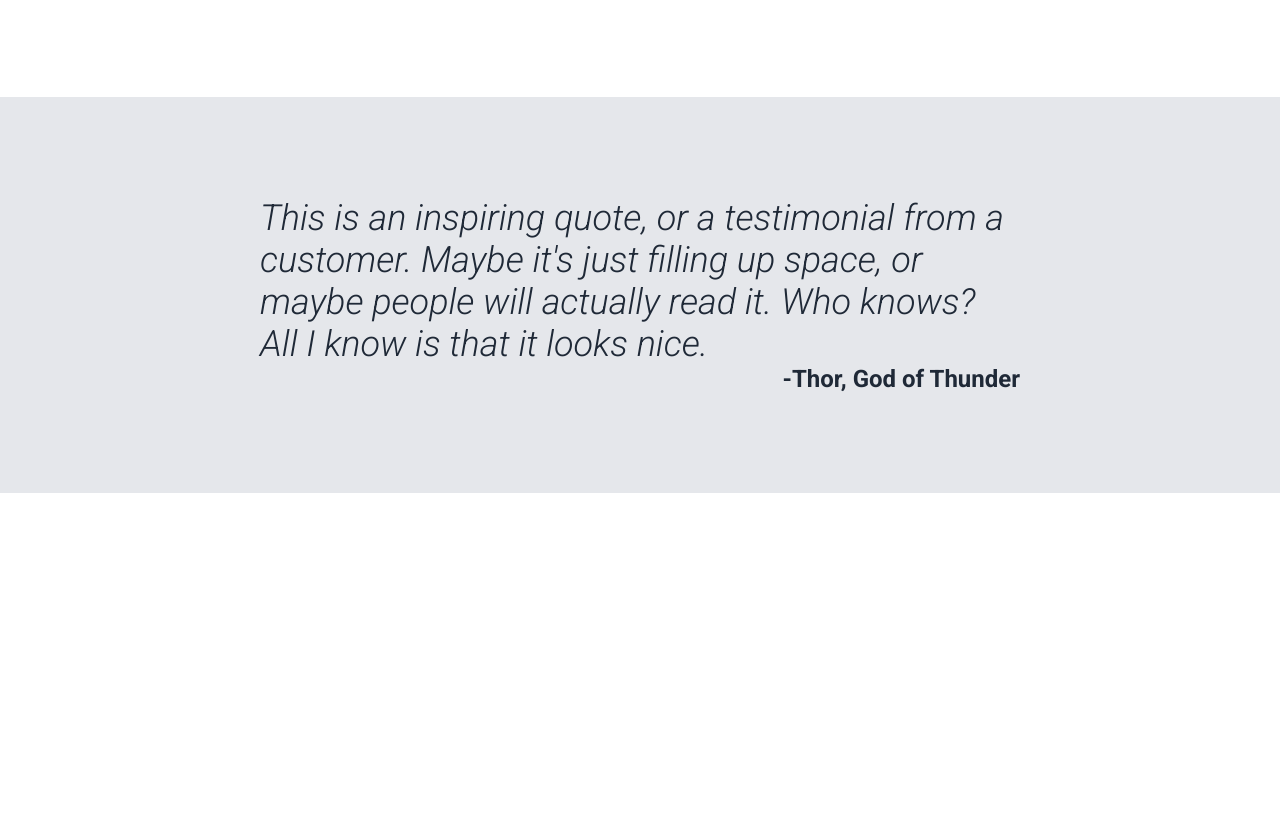
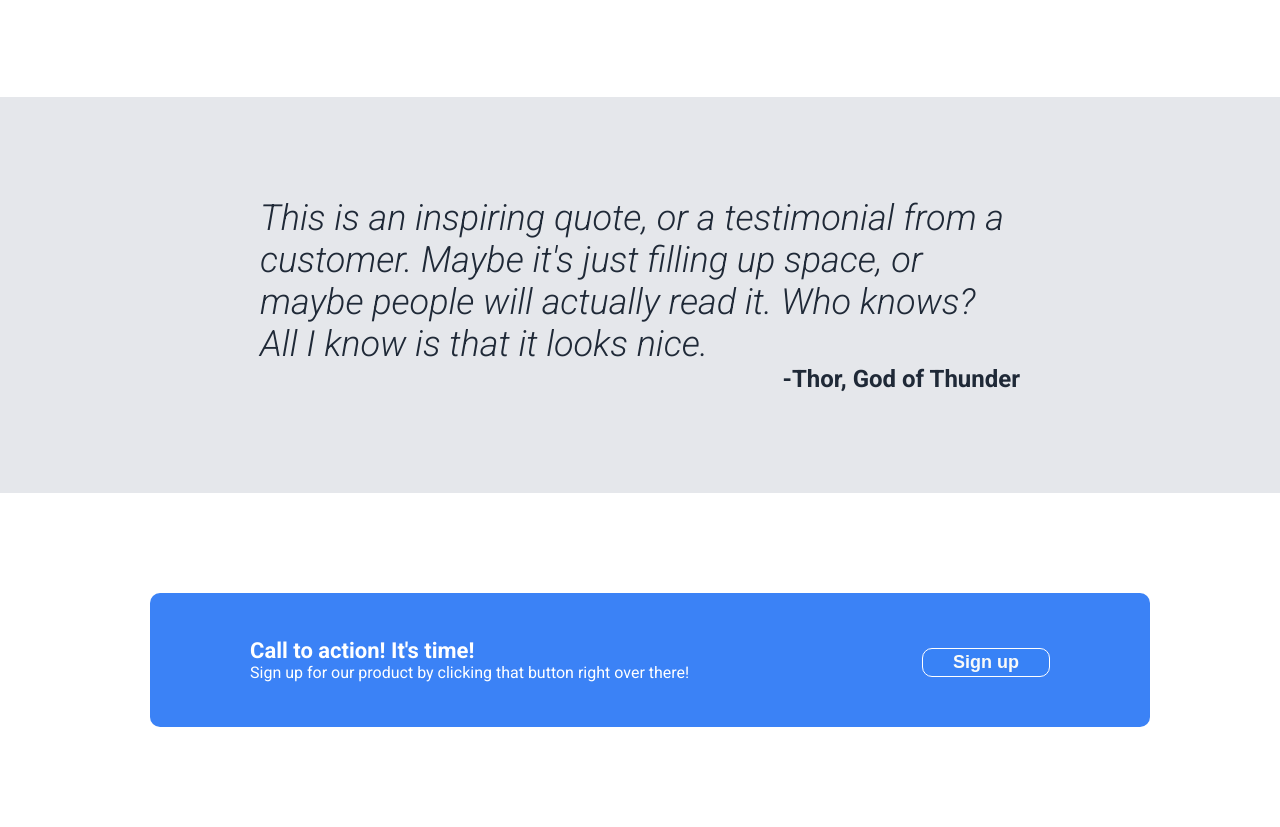
Before and after one commit to r3k4ce/landing-page, a plain HTML site: page index.html in a window 1280 px wide. Shown: the part 847-1674 px from the top of the page. Before the commit the page ends 1340 px from the top, so only its background shows below. Drawn offline with Linux system fonts and the light colour scheme.

Commit message:
Add styles to call to action

```diff
--- a/index.html
+++ b/index.html
@@ -51,5 +51,16 @@
             <p class="quote">This is an inspiring quote, or a testimonial from a customer. Maybe it's just filling up space, or maybe people will actually read it. Who knows? All I know is that it looks nice.</p>
             <p class="author">-Thor, God of Thunder</p>
         </div>
+        <div class="action-call">
+            <div class="action-box">
+                <div class="action-text">
+                    <h3>Call to action! It's time!</h3>
+                    <p>Sign up for our product by clicking that button right over there!</p>
+                </div>
+                <div class="action-button">
+                    <button>Sign up</button>
+                </div>
+            </div>
+        </div>
     </body>
 </html>
--- a/style.css
+++ b/style.css
@@ -121,3 +121,38 @@ button {
     font-weight: 700;
     color: #1f2937;
 }
+
+/* CTA STYLING */
+.action-call {
+    padding: 100px 150px;
+}
+
+.action-box {
+    border-radius: 10px;
+    padding: 40px 100px;
+    background-color: #3b82f6;
+    margin: 0 auto;
+    width: 1000px;
+    display: flex;
+    justify-content: space-between;
+    align-items: center;
+}
+
+.action-text {
+    color: white;
+}
+
+.action-text h3 {
+    font-size: 22px;
+    font-weight: 700;
+}
+
+.action-button {
+    padding-bottom: 10px;
+}
+
+.action-button button {
+    text-align: center;
+    border: 1px solid white;
+    padding: 3px 30px;
+}
```
